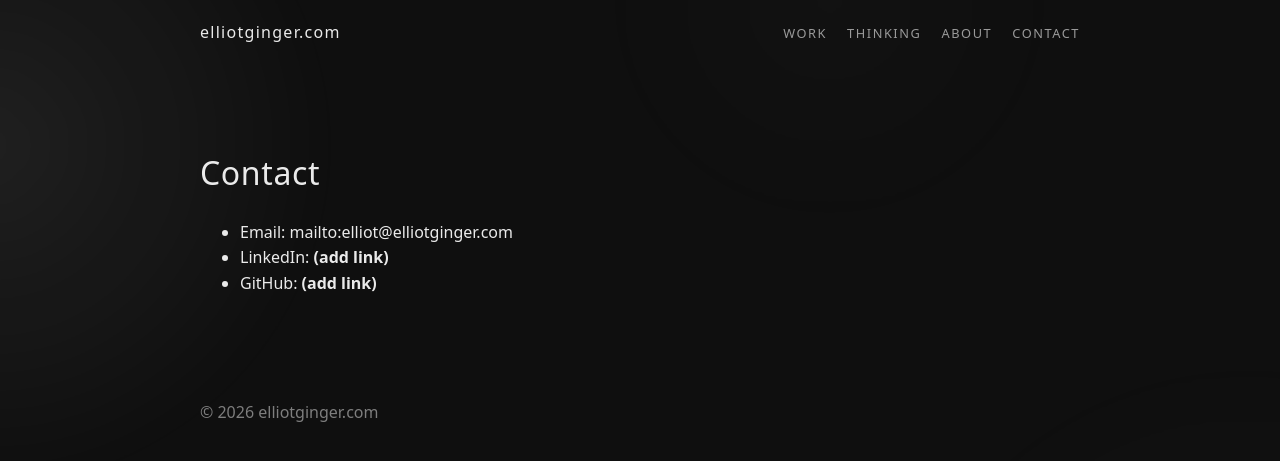
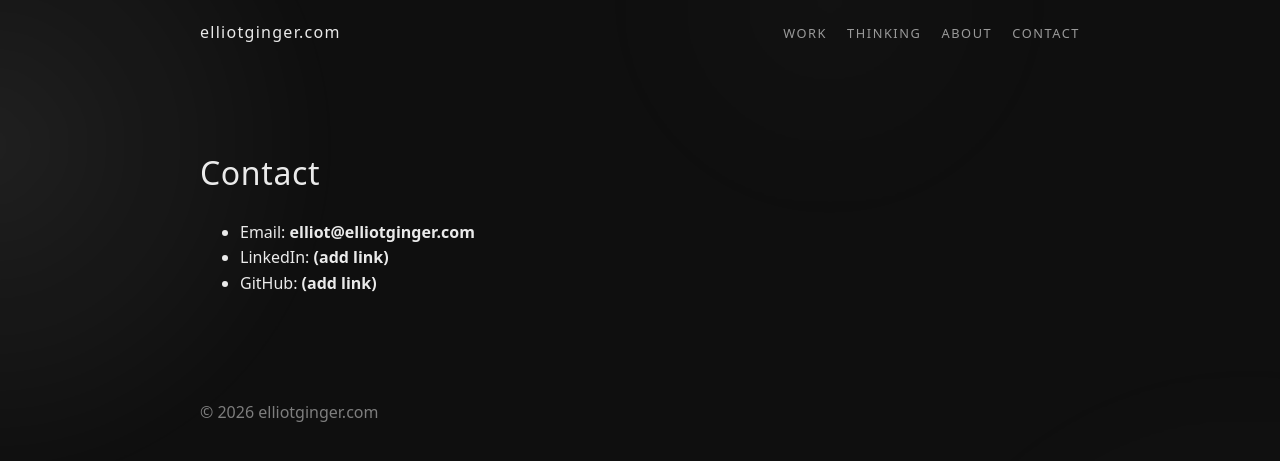
Before and after one commit to ElliotGinge/elliotginger.com, a Jekyll site: the page built from contact.md, in a window 1280 px wide. Shown: the top 461 px of the page. Built offline with Jekyll 4.4.1, drawn with Linux system fonts in a browser that asks for light colours.

Commit message:
Update contact.md

```diff
--- a/contact.md
+++ b/contact.md
@@ -6,6 +6,6 @@ permalink: /contact/
 
 # Contact
 
-- Email: mailto:elliot@elliotginger.com
+- Email: **elliot@elliotginger.com**
 - LinkedIn: **(add link)**
 - GitHub: **(add link)**
```
